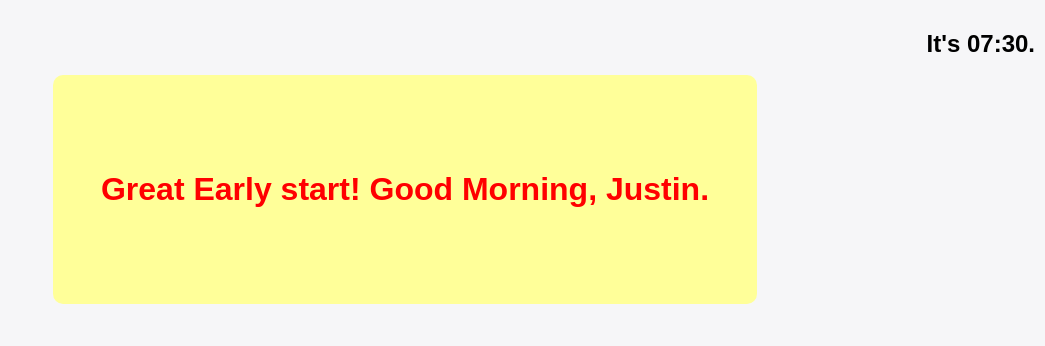
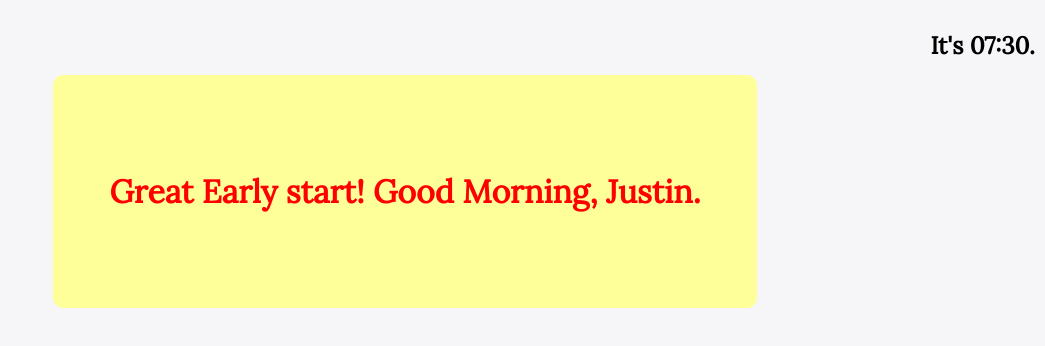
Before and after one commit to JustinGaravel/good-morning-justin, a React (Create React App) app: page / in a window 1280 px wide. Shown: the top 346 px of the page, without its empty margins (235-1280 px from the left). Built offline with nearby package versions, Linux system fonts and the light colour scheme.

Commit message:
added font styling and favicon

```diff
--- a/public/index.html
+++ b/public/index.html
@@ -9,7 +9,8 @@
       homescreen on Android. See https://developers.google.com/web/fundamentals/engage-and-retain/web-app-manifest/
     -->
     <link rel="manifest" href="%PUBLIC_URL%/manifest.json">
-    <link rel="shortcut icon" href="%PUBLIC_URL%/favicon.ico">
+    <link href="https://fonts.googleapis.com/css?family=Lora" rel="stylesheet">
+    <link rel="shortcut icon" href="%PUBLIC_URL%/favicon.png">
     <!--
       Notice the use of %PUBLIC_URL% in the tags above.
       It will be replaced with the URL of the `public` folder during the build.
--- a/src/index.css
+++ b/src/index.css
@@ -4,6 +4,7 @@ body {
   margin: auto;
   width: 100%;
   background-color: #f6f6f8;
+  font-family: 'Lora'
 
 }
 
```
